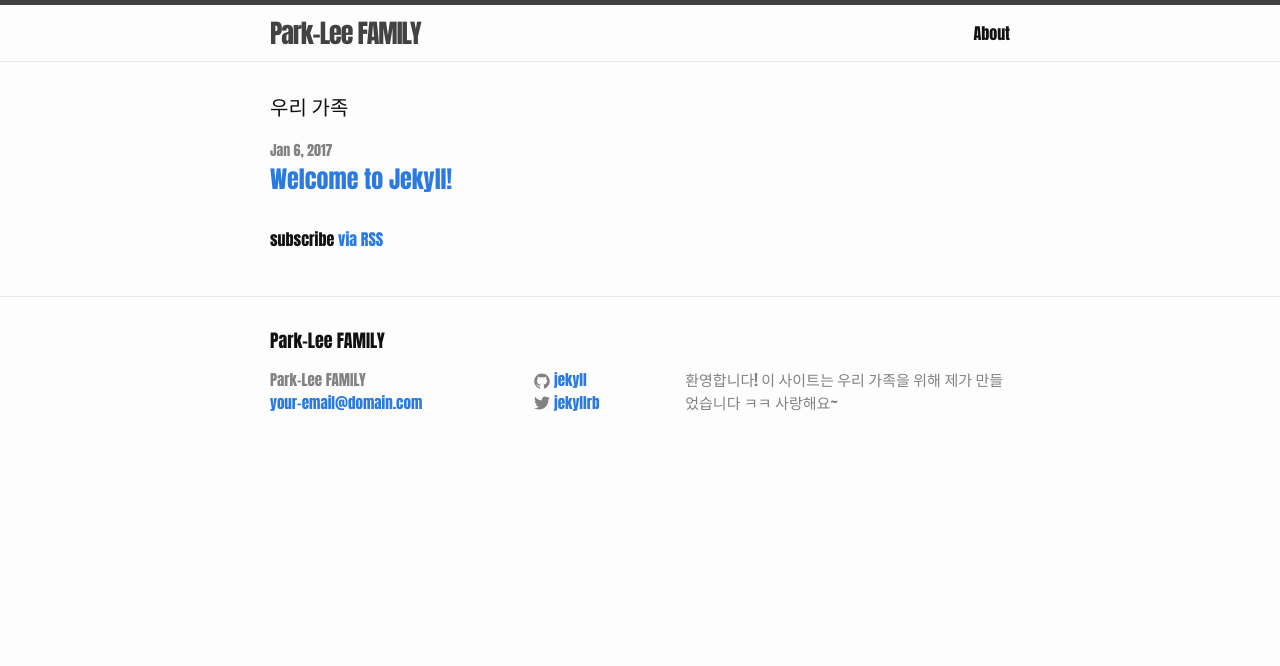
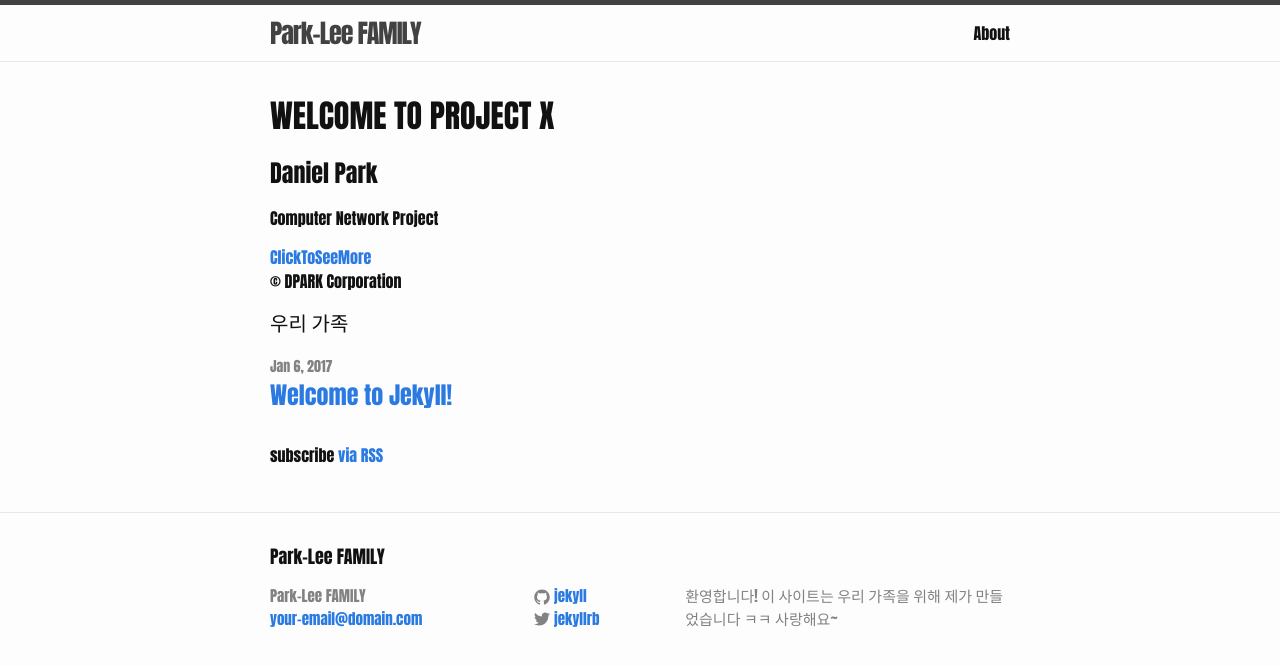
Before and after one commit to danielp07/danielp07.github.io, a Jekyll site: the page built from index.html, in a window 1280 px wide. Shown: the top 666 px of the page. Built offline with Jekyll 4.4.1, drawn with Linux system fonts in a browser that asks for light colours.

Commit message:
Update index.html

```diff
--- a/index.html
+++ b/index.html
@@ -1,6 +1,15 @@
 ---
 layout: default
 ---
+ <body>
+   <h1>WELCOME TO PROJECT X</h1>
+   <div class="hero">
+   <h2>Daniel Park</h2>
+     <p>Computer Network Project</p>
+     <a href="https://danielp07.github.io">ClickToSeeMore</a>
+   </div>
+   <p id = "footer">&copy; DPARK Corporation</p>
+</body>
 
 <div class="home">
 
```
